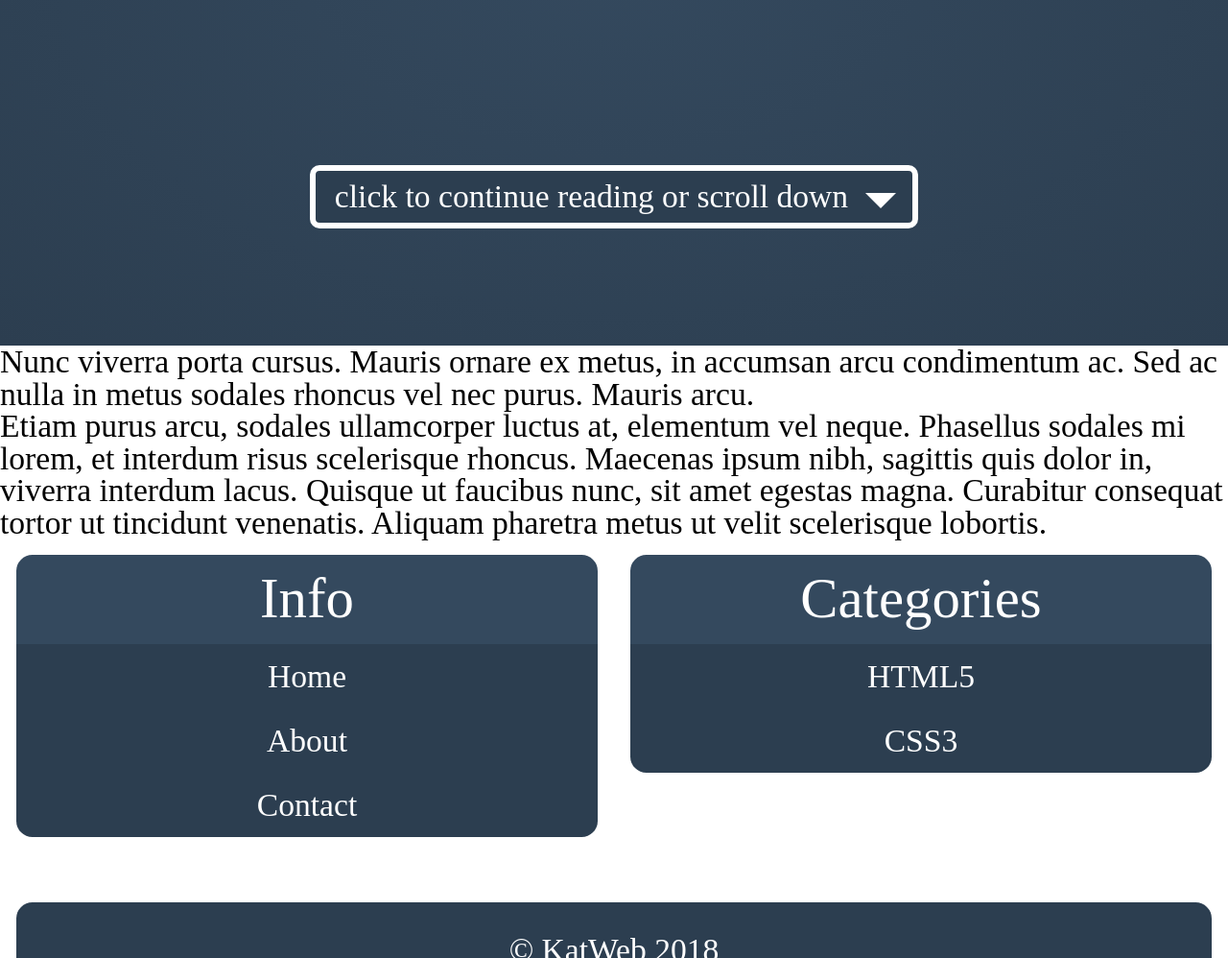
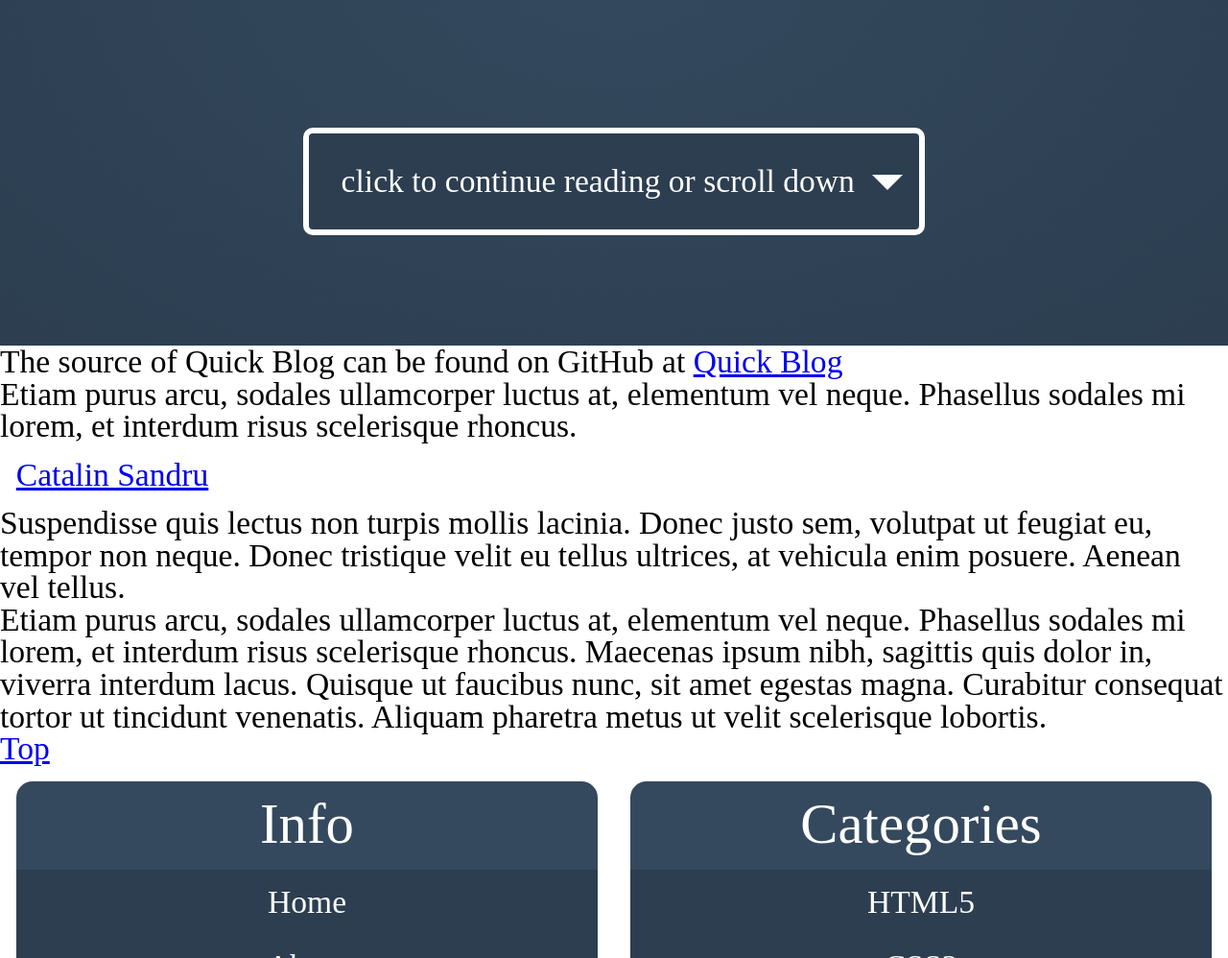
Before and after one commit to freebiker2000/quick-blog, a website: page src/index.pug in a window 1280 px wide. Shown: the part 440-1438 px from the top of the page at 96% size. Drawn offline with nearby package versions, Linux system fonts and the light colour scheme; files that its build step writes are made by us from their sources; a web font is replaced by a local one.

Commit message:
added some content to index

```diff
--- a/src/_component/layout/layout-mobile.scss
+++ b/src/_component/layout/layout-mobile.scss
@@ -40,7 +40,7 @@ html, body {
     font-size: 1rem;
     border: 0.2rem solid $color-white;
     border-radius: 0.3rem;
-    padding: 0.3rem 0.6rem;
+    padding: 1rem;
     margin: 1rem;
     position: relative;
     padding-right: 2rem;
@@ -52,7 +52,7 @@ html, body {
       content: '';
       position: absolute;
       right: 0.5rem;
-      top: 0.7rem;
+      top: 1.3rem;
       display: block;
       width: 0px;
       height: 0px;
--- a/src/index.pug
+++ b/src/index.pug
@@ -10,6 +10,14 @@ block content
     a.scroll-down(href="#continue") click to continue reading or scroll down
   .content
     #continue
-    p.lead Nunc viverra porta cursus. Mauris ornare ex metus, in accumsan arcu condimentum ac. Sed ac nulla in metus sodales rhoncus vel nec purus. Mauris arcu.
+    p The source of Quick Blog can be found on GitHub at
+      a(href="https://github.com/freebiker2000/quick-blog") Quick Blog
+    blockquote.blockquote
+      .blockquote__body
+        p Etiam purus arcu, sodales ullamcorper luctus at, elementum vel neque. Phasellus sodales mi lorem, et interdum risus scelerisque rhoncus.
+      footer.blockquote-footer
+        a(href="https://github.com/freebiker2000") Catalin Sandru
+    p.lead Suspendisse quis lectus non turpis mollis lacinia. Donec justo sem, volutpat ut feugiat eu, tempor non neque. Donec tristique velit eu tellus ultrices, at vehicula enim posuere. Aenean vel tellus.
     p
       small Etiam purus arcu, sodales ullamcorper luctus at, elementum vel neque. Phasellus sodales mi lorem, et interdum risus scelerisque rhoncus. Maecenas ipsum nibh, sagittis quis dolor in, viverra interdum lacus. Quisque ut faucibus nunc, sit amet egestas magna. Curabitur consequat tortor ut tincidunt venenatis. Aliquam pharetra metus ut velit scelerisque lobortis.
+    a(href='#top') Top
```
